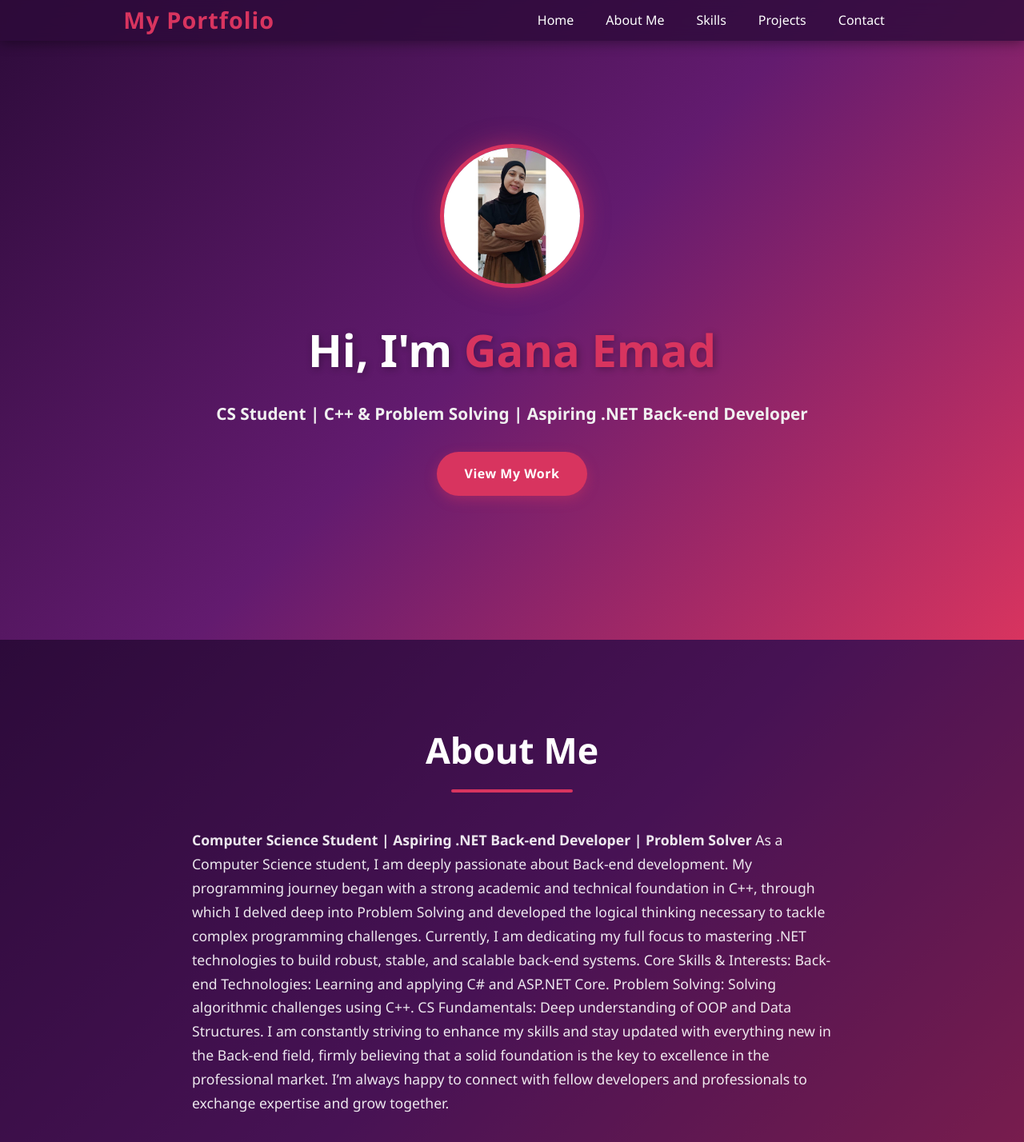
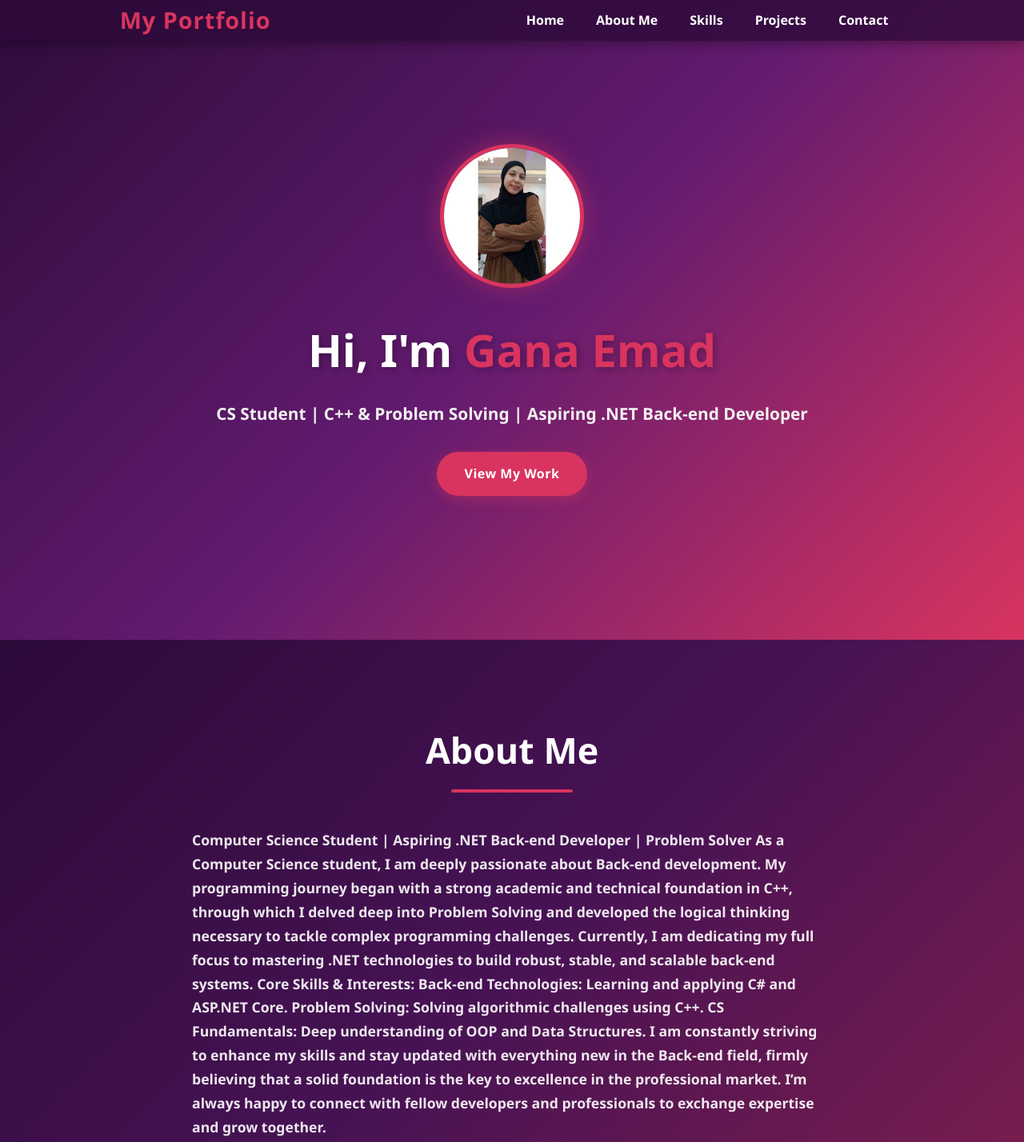
Before and after one commit to ganaemad2006-dot/Portfalio-my, a plain HTML site: page index.html in a window 1280 px wide. Shown: the top 1428 px of the page at 80% size. Drawn offline with nearby package versions, Linux system fonts and the light colour scheme.

Commit message:
Update index.html

```diff
--- a/index.html
+++ b/index.html
@@ -11,13 +11,13 @@
 <body>
 
     <nav>
-        <div class="logo">My Portfolio</div>
+        <div class="logo"><b>My Portfolio</b></div>
         <ul>
-            <li><a href="#home">Home</a></li>
-            <li><a href="#about">About Me</a></li>
-            <li><a href="#skills">Skills</a></li>
-            <li><a href="#projects">Projects</a></li>
-            <li><a href="#contact">Contact</a></li>
+            <li><a href="#home"><b>Home</b></a></li>
+            <li><a href="#about"><b>About Me</b></a></li>
+            <li><a href="#skills"><b>Skills</b></a></li>
+            <li><a href="#projects"><b>Projects</b></a></li>
+            <li><a href="#contact"><b>Contact</b></a></li>
         </ul>
     </nav>
 
@@ -35,7 +35,7 @@
     <section id="about" class="about">
         <h2 data-aos="fade-down">About Me</h2>
         <div class="about-content" data-aos="fade-up">
-        <P><b>Computer Science Student | Aspiring .NET Back-end Developer | Problem Solver</b>
+        <P><b>Computer Science Student | Aspiring .NET Back-end Developer | Problem Solver
 
 
 
@@ -68,7 +68,7 @@ I am constantly striving to enhance my skills and stay updated with everything n
 
 
 I’m always happy to connect with fellow developers and professionals to exchange expertise and grow together.
-</P>
+</b></P>
         </div>
     </section>
 
```
